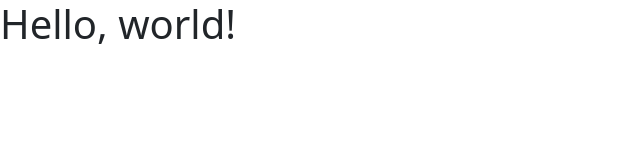
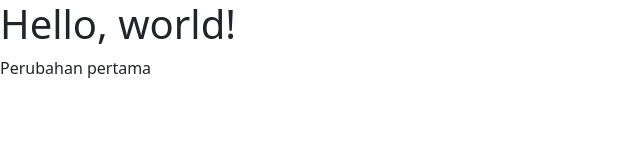
Before and after one commit to AlulCode45/TugasGit, a plain HTML site: page index.html in a window 1280 px wide. Shown: the whole page, without its empty margins (0-640 px from the left). Drawn offline with nearby package versions, Linux system fonts and the light colour scheme.

Commit message:
Merubah pertama:   index.html

```diff
--- a/index.html
+++ b/index.html
@@ -11,6 +11,9 @@
 
 <body>
     <h1>Hello, world!</h1>
+    <p>
+        Perubahan pertama
+    </p>
 
     <script src="https://cdn.jsdelivr.net/npm/bootstrap@5.3.0-alpha3/dist/js/bootstrap.bundle.min.js"
         integrity="sha384-ENjdO4Dr2bkBIFxQpeoTz1HIcje39Wm4jDKdf19U8gI4ddQ3GYNS7NTKfAdVQSZe"
```
